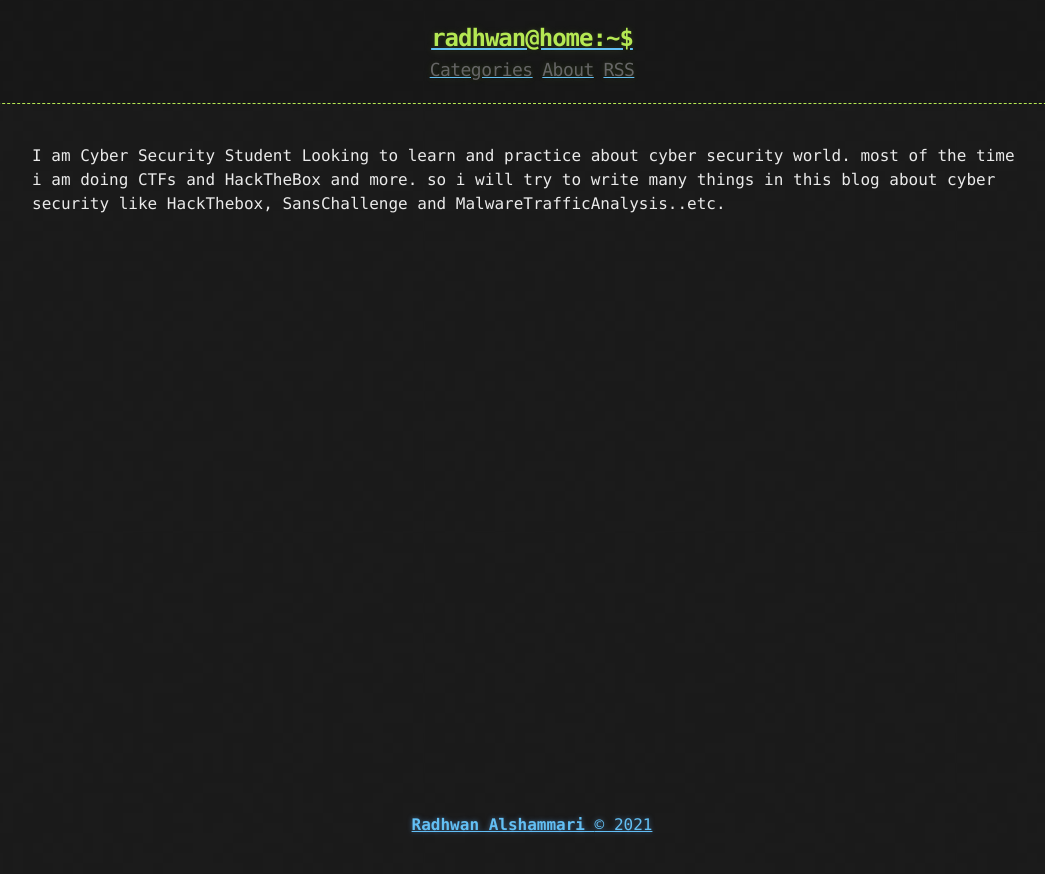
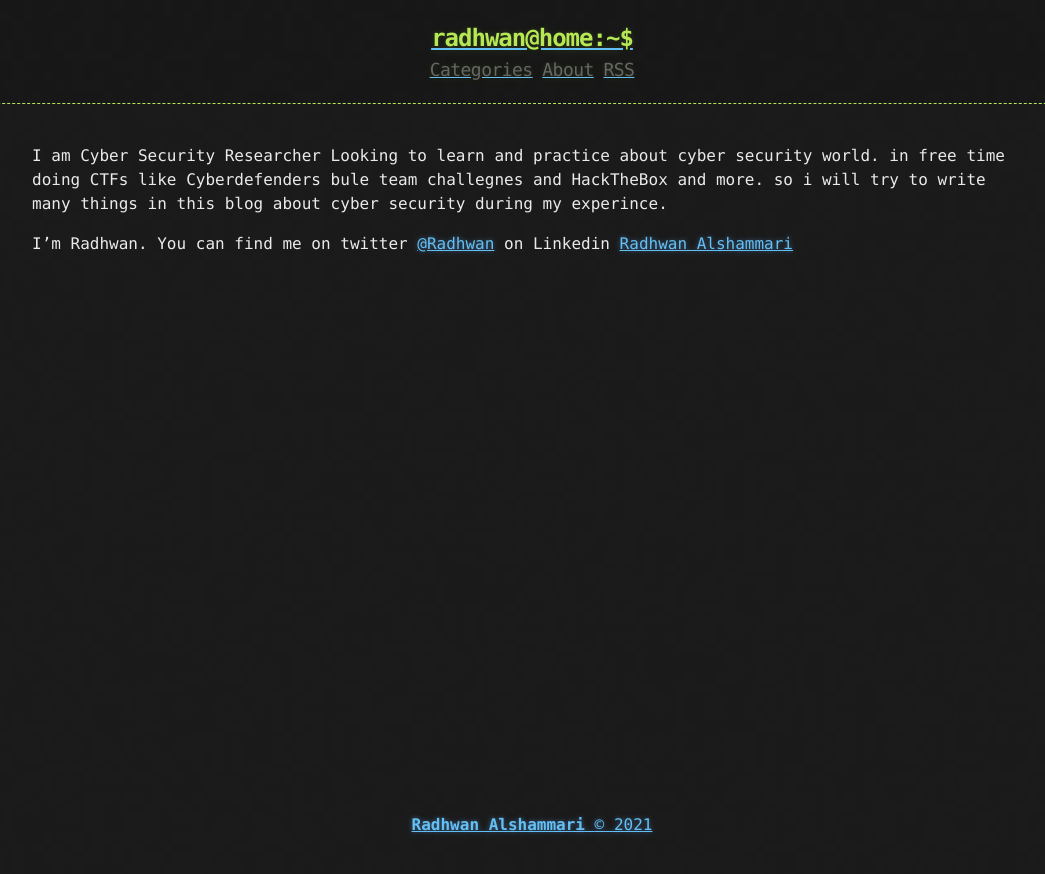
Before and after one commit to Rado0z/Rado0z.github.io, a Jekyll site: the page built from about.md, in a window 1280 px wide. Shown: the top 874 px of the page, without its empty margins (108-1153 px from the left). Built offline with Jekyll 4.4.1, drawn with Linux system fonts in a browser that asks for light colours.

Commit message:
Update about.md

```diff
--- a/about.md
+++ b/about.md
@@ -3,4 +3,6 @@ layout: page
 title: About
 ---
 
-I am Cyber Security Student Looking to learn and practice about cyber security world. most of the time i am doing CTFs and HackTheBox and more. so i will try to write many things in this blog about cyber security like HackThebox, SansChallenge and MalwareTrafficAnalysis..etc.
+I am Cyber Security Researcher Looking to learn and practice about cyber security world. in free time doing CTFs like Cyberdefenders bule team challegnes and HackTheBox and more. so i will try to write many things in this blog about cyber security during my experince.
+
+I'm Radhwan. You can find me on twitter [@Radhwan](https://twitter.com/razvieu?lang=en) on Linkedin [Radhwan Alshammari](https://www.linkedin.com/in/radhwan-alshammari-729707175/)
```
